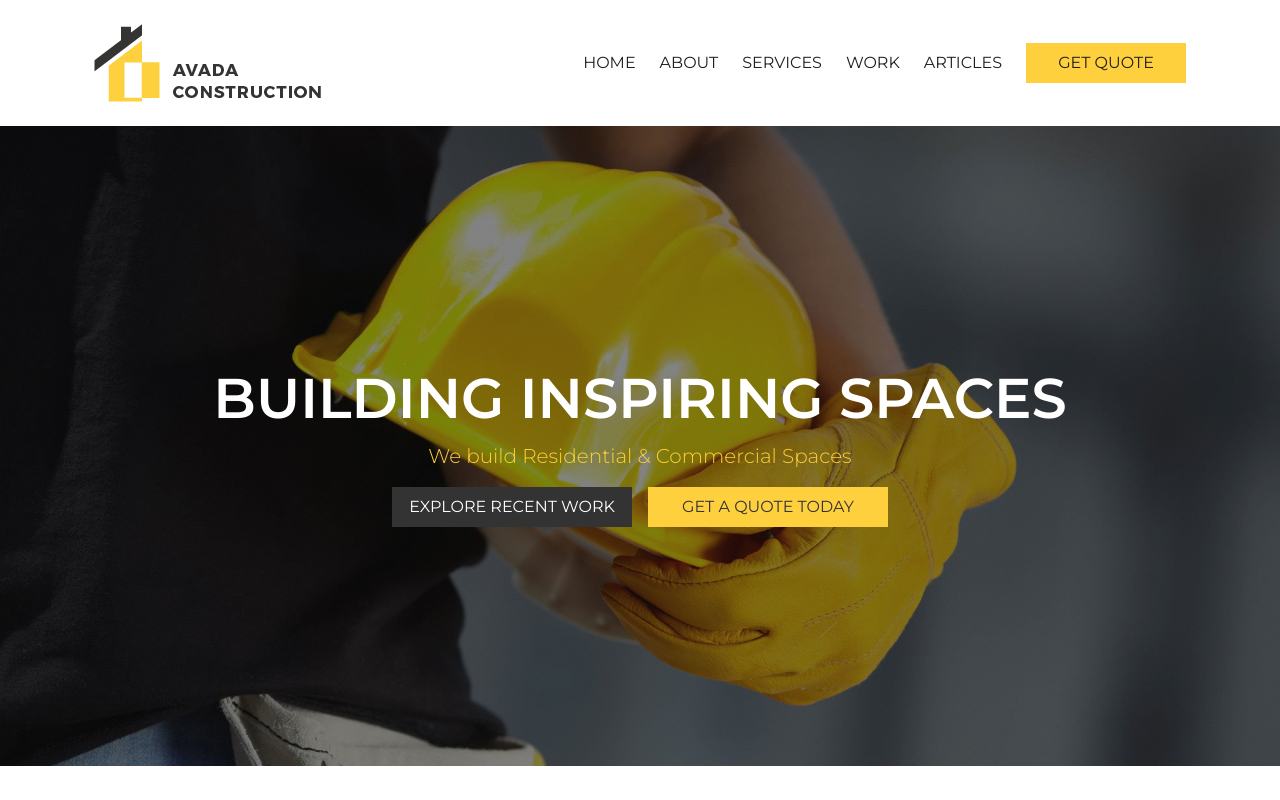
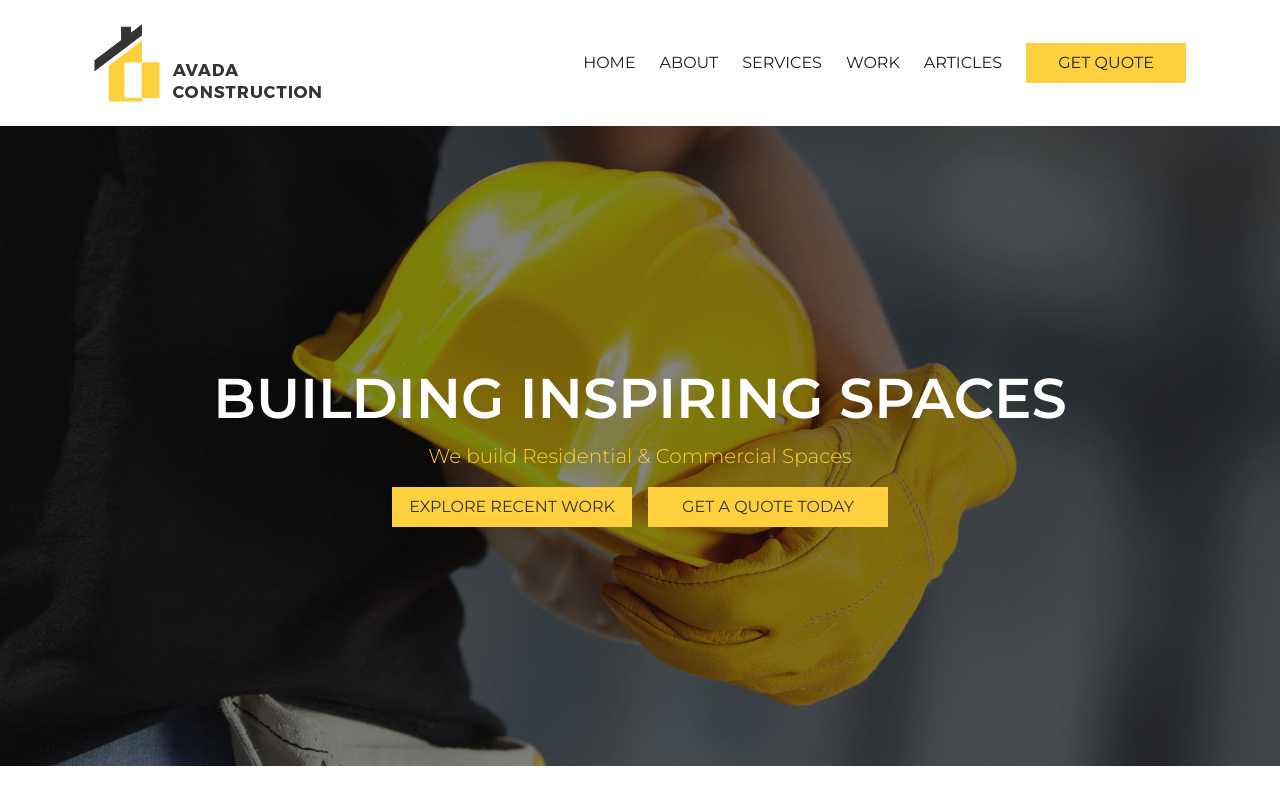
Before and after one commit to Giacomo-Paolini/proj-html-vuejs, a Vue app: page / in a window 1280 px wide. In both pictures the pointer is over the button "EXPLORE RECENT WORK". Built offline with nearby package versions, Linux system fonts and the light colour scheme.

Commit message:
feat: hover jumbotron buttons

```diff
--- a/src/components/AppJumbotron.vue
+++ b/src/components/AppJumbotron.vue
@@ -43,8 +43,16 @@
         #btnLeft {
             @include button(15rem, 0.5rem, $deepGray, $white);
         }
+        #btnLeft:hover {
+            background-color: $yellow;
+            color: $deepGray;
+        }
         #btnRight {
             @include button(15rem, 0.5rem, $yellow, $deepGray);
         }
+        #btnRight:hover {
+            background-color: $deepGray;
+            color: $white;
+        }
     }
 </style>
```
